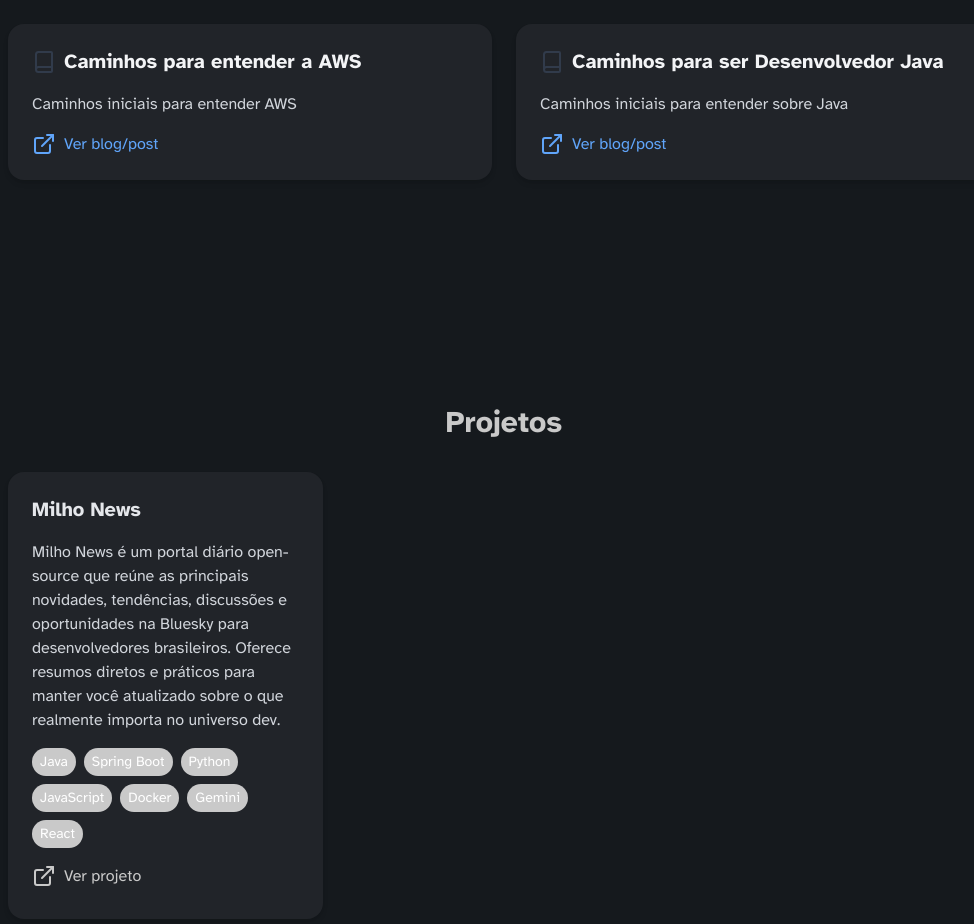
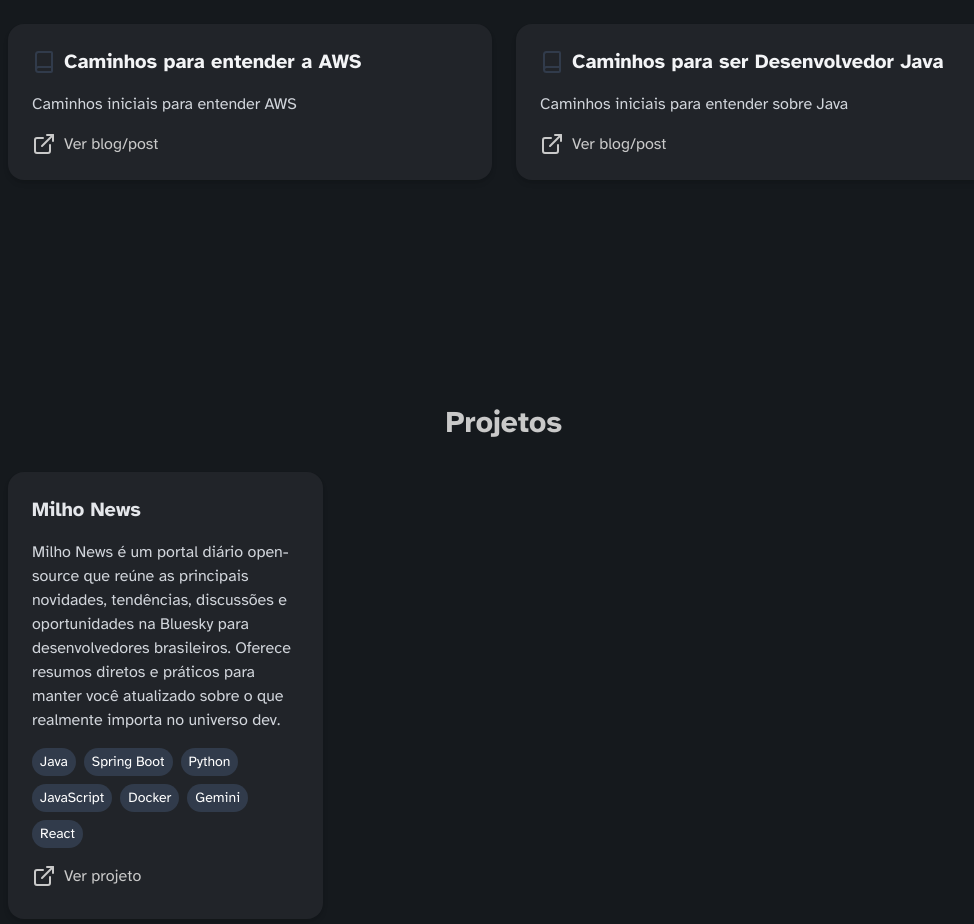
Before and after one commit to MarlonJerold/site, a Next.js app: page / in a window 1280 px wide. Shown: the part 600-1524 px from the top of the page, without its empty margins (136-1110 px from the left). Built offline with nearby package versions, Linux system fonts and the light colour scheme.

Commit message:
a depressao

```diff
--- a/components/Projects.tsx
+++ b/components/Projects.tsx
@@ -58,7 +58,7 @@ function ProjectCard({ project, index }: ProjectCardProps) {
         <p className="text-gray-300 mb-4">{project.description}</p>
         <div className="flex flex-wrap gap-2 mb-4">
           {project.tech.map((tech, i) => (
-            <span key={i} className="text-sm bg-[#c9c9c9] text-white px-2 py-1 rounded-full">
+            <span key={i} className="text-sm bg-[#313b4b] text-white px-2 py-1 rounded-full">
               {tech}
             </span>
           ))}
--- a/components/Streaming.tsx
+++ b/components/Streaming.tsx
@@ -70,10 +70,10 @@ function ContentCard({ item, index }: ContentCardProps) {
         </div>
         <p className="text-gray-300 mb-4">{item.description}</p>
         <div className="flex items-center mt-4">
-          <ExternalLink className="text-blue-400 mr-2" />
+          <ExternalLink className="text-[#c9c9c9] mr-2" />
           <a
             href={item.link}
-            className="text-blue-400 hover:text-blue-300"
+            className="text-[#c9c9c9] hover:text-blue-300"
             target="_blank"
             rel="noopener noreferrer"
           >
```
